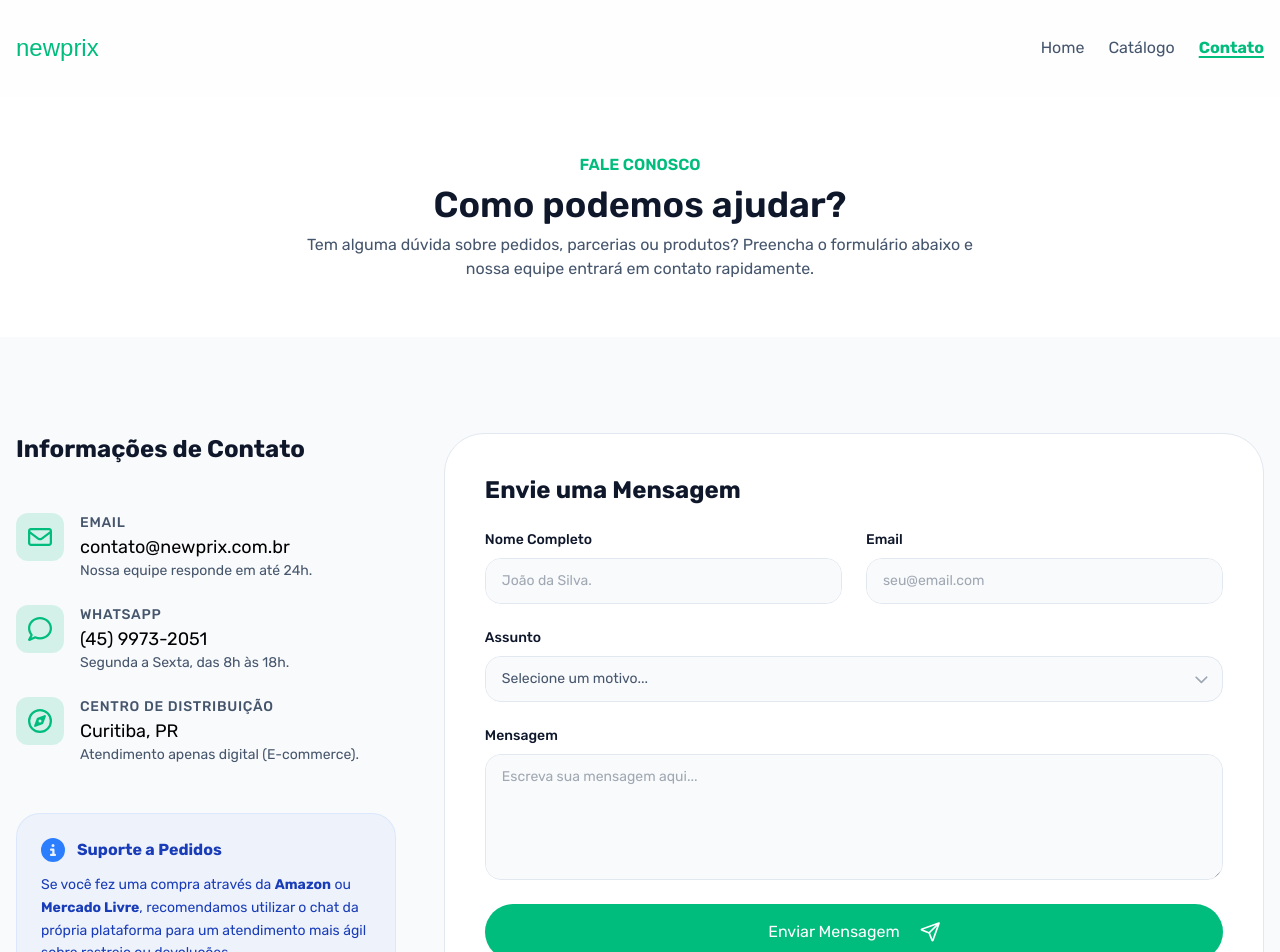
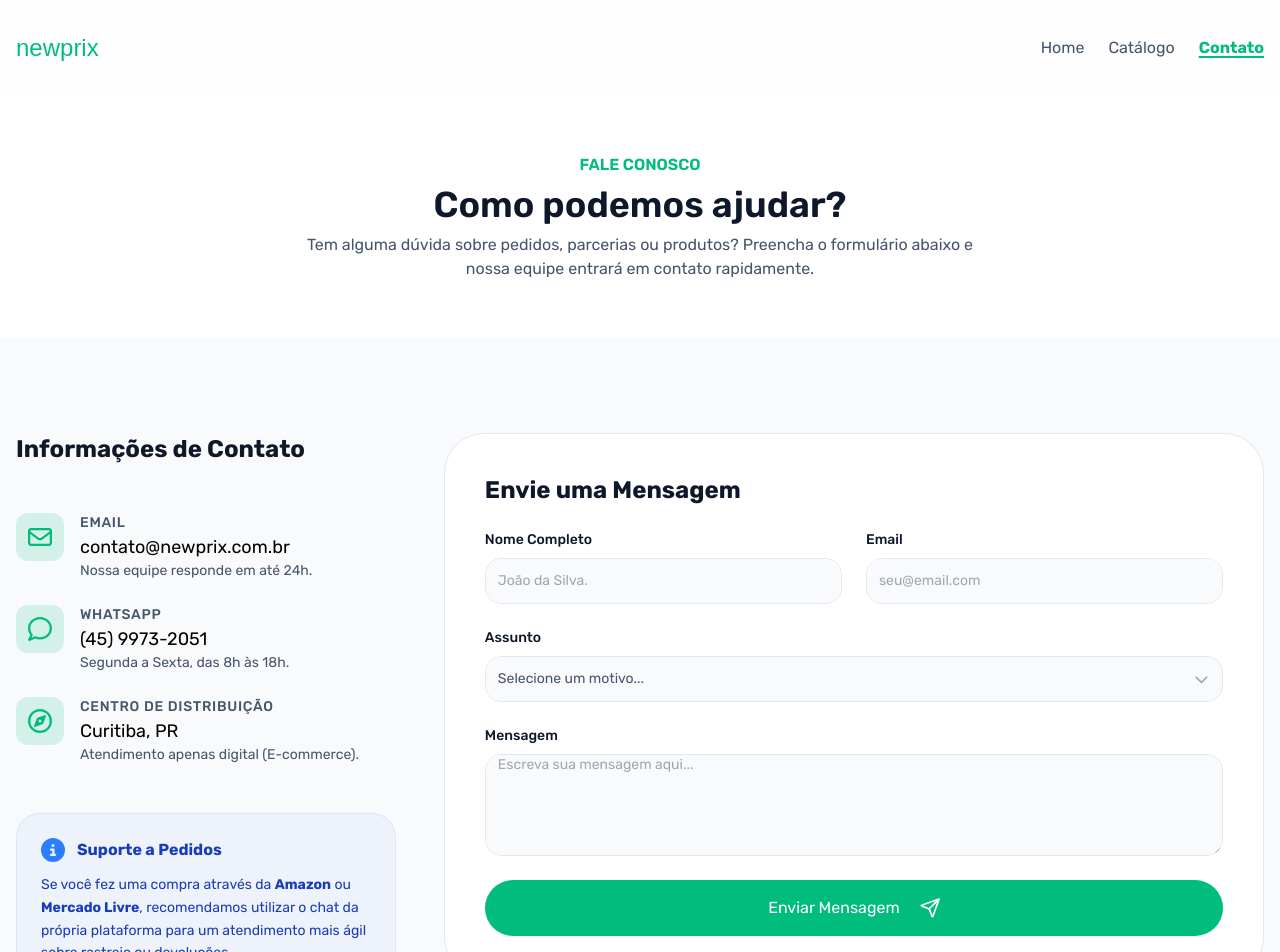
Before and after one commit to gabrielgua/newprix-landing, a Vue app: page /contact in a window 1280 px wide. Shown: the top 952 px of the page. Built offline with nearby package versions, Linux system fonts and the light colour scheme; a web font is replaced by a local one.

Commit message:
chore: more input spacing changes

```diff
--- a/public/data/products.json
+++ b/public/data/products.json
@@ -256,7 +256,7 @@
   },
   {
     "id": "16",
-    "name": "(Preto) - NWX Protetor Auricular para Dormir",
+    "name": "(Preto) - NWX Protetor Auricular para Dormir, Estudar & Foco",
     "category": {
       "label": "Proteção",
       "value": "protecao"
@@ -273,7 +273,7 @@
   },
   {
     "id": "17",
-    "name": "(Branco) - NWX Protetor Auricular para Dormir",
+    "name": "(Branco) - NWX Protetor Auricular para Dormir, Estudar & Foco",
     "category": {
       "label": "Proteção",
       "value": "protecao"
@@ -290,7 +290,7 @@
   },
   {
     "id": "18",
-    "name": "(Verde) - NWX Protetor Auricular para Dormir",
+    "name": "(Verde) - NWX Protetor Auricular para Dormir, Estudar & Foco",
     "category": {
       "label": "Proteção",
       "value": "protecao"
--- a/src/components/catalog/CatalogProductCard.vue
+++ b/src/components/catalog/CatalogProductCard.vue
@@ -23,11 +23,11 @@ import Icon from '../Icon.vue';
         class="uppercase absolute top-0 left-0 bg-white text-primary text-[10px] md:text-xs font-semibold px-1.5 md:px-2 py-1 rounded-lg border border-border">
         {{ props.brand.label }}
       </span>
-      <span v-if="props.new"
-        class="uppercase absolute top-0 right-0 bg-pink-400 text-white text-[10px] md:text-xs font-semibold px-1.5 md:px-2 py-1 rounded-lg flex items-center gap-1">
+      <div v-if="props.new"
+        class="uppercase absolute top-0 right-0 bg-pink-400 text-white text-[10px] md:text-xs font-medium md:font-semibold px-1.5 md:px-2 py-1 rounded-lg flex items-center gap-1">
         <Icon icon="star" />
-        Novo
-      </span>
+        <span>Novo</span>
+      </div>
     </div>
     <div class="flex flex-col gap-2 flex-grow mt-2 sm:mt-4">
       <h2 class="text-primary-400 text-[10px] md:text-xs font-semibold mb-1 uppercase">{{ props.category.label }}</h2>
--- a/src/components/inputs/BaseInput.vue
+++ b/src/components/inputs/BaseInput.vue
@@ -22,13 +22,13 @@ const baseInputSizeStyles = new Map<BaseInputSizes, string>([
 ])
 
 const iconLeftSizeStyles = new Map<BaseInputSizes, string>([
-  ['sm', 'ml-2'],
+  ['sm', 'ml-2.5'],
   ['md', 'ml-3'],
   ['lg', 'ml-3.5']
 ])
 
 const iconRightSizeStyles = new Map<BaseInputSizes, string>([
-  ['sm', 'mr-2'],
+  ['sm', 'mr-2.5'],
   ['md', 'mr-3'],
   ['lg', 'mr-3.5']
 ])
--- a/src/components/inputs/Input.vue
+++ b/src/components/inputs/Input.vue
@@ -15,9 +15,9 @@ const model = defineModel<string | number>();
 const inputRef = ref<HTMLInputElement>();
 
 const inputSizeStyles = new Map<BaseInputSizes, string>([
-  ['sm', 'px-3 py-2'],
-  ['md', 'px-4 py-3'],
-  ['lg', 'px-4.5 py-3.5']
+  ['sm', 'p-2'],
+  ['md', 'p-3'],
+  ['lg', 'p-3.5']
 ])
 
 defineExpose({ inputRef })
--- a/src/components/inputs/Select.vue
+++ b/src/components/inputs/Select.vue
@@ -17,9 +17,9 @@ const model = defineModel<string | number>();
 const selectRef = ref<HTMLInputElement>();
 
 const selectSizeStyles = new Map<BaseInputSizes, string>([
-  ['sm', 'px-3 py-2'],
-  ['md', 'px-4 py-3'],
-  ['lg', 'px-4.5 py-3.5']
+  ['sm', 'p-2'],
+  ['md', 'p-3'],
+  ['lg', 'p-3.5']
 ])
 
 defineExpose({ inputRef: selectRef })
--- a/src/components/inputs/Textarea.vue
+++ b/src/components/inputs/Textarea.vue
@@ -15,11 +15,10 @@ const model = defineModel<string | number>();
 const textareaRef = ref<HTMLInputElement>();
 
 const textareaSizeStyles = new Map<BaseInputSizes, string>([
-  ['sm', 'px-3 py-2'],
-  ['md', 'px-4 py-3'],
-  ['lg', 'px-4.5 py-3.5']
+  ['sm', 'px-2'],
+  ['md', 'px-3'],
+  ['lg', 'px-3.5']
 ])
-
 
 defineExpose({ inputRef: textareaRef })
 
```
